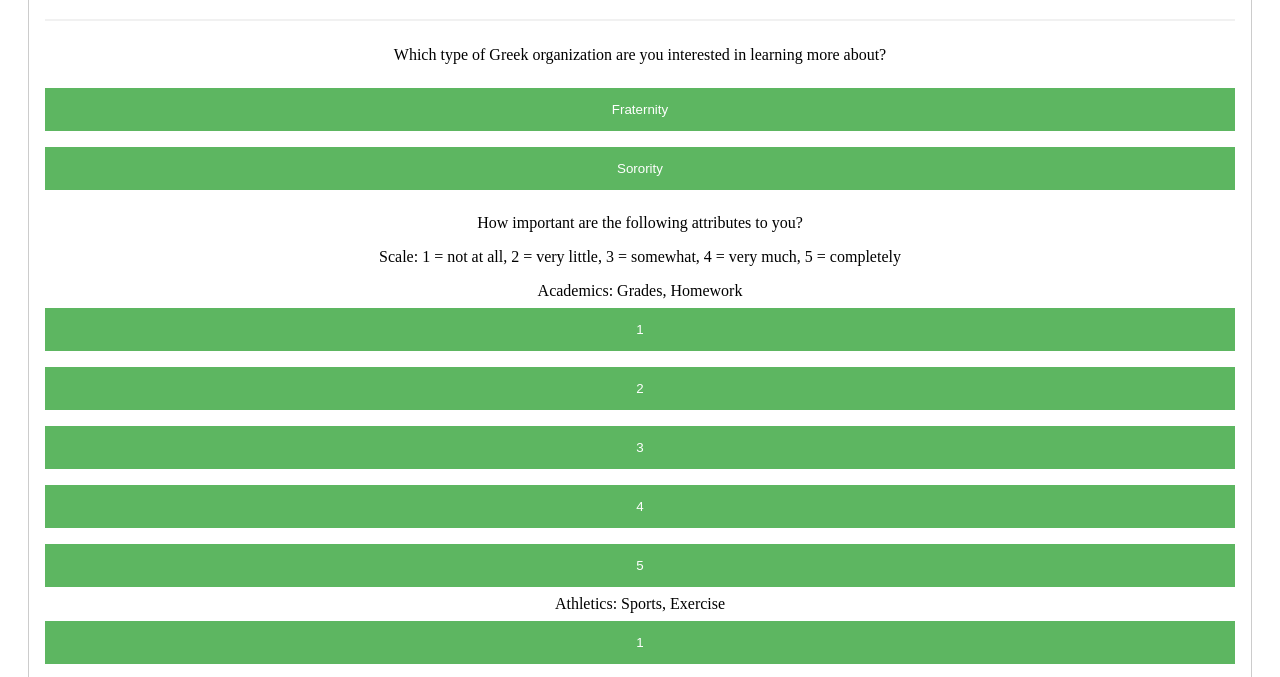
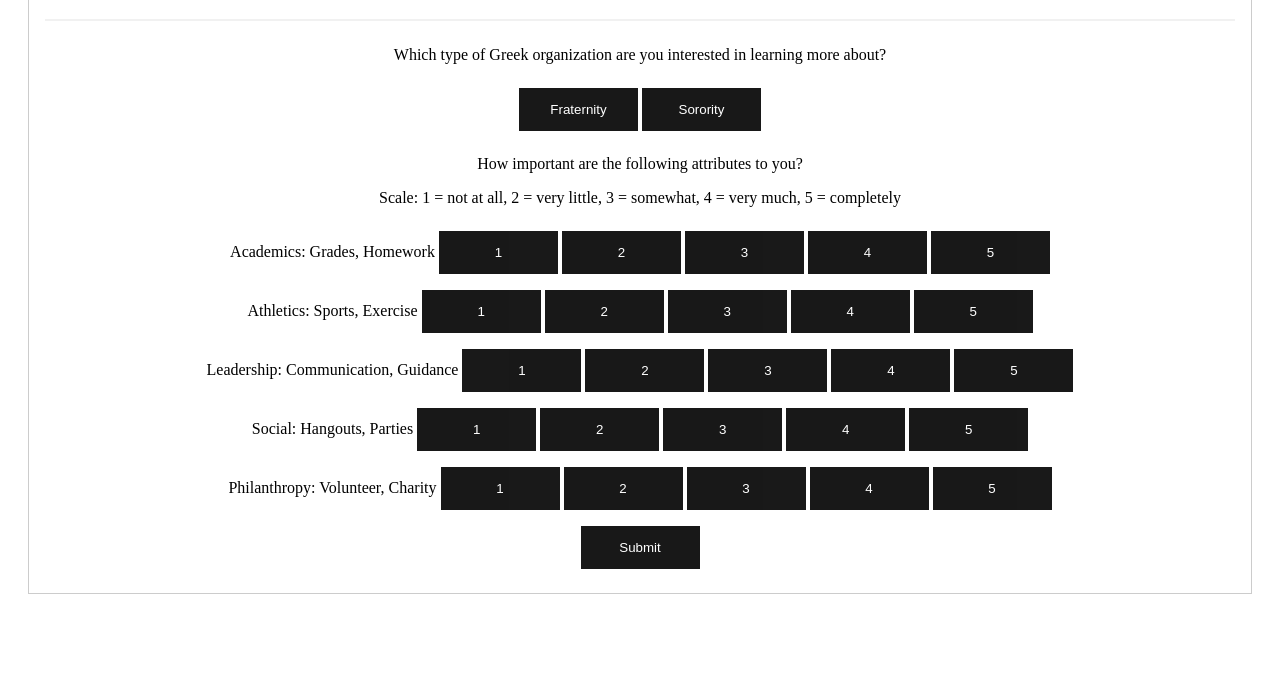
Before and after one commit to mltupas/allstonfojas.github.io, a plain HTML site: page questionnaire.html in a window 1280 px wide. Shown: the part 106-783 px from the top of the page. Drawn offline with nearby package versions, Linux system fonts and the light colour scheme.

Commit message:
Updated introHCI.css

```diff
--- a/css/introHCI.css
+++ b/css/introHCI.css
@@ -163,3 +163,28 @@ i {
      padding: 14px 20px;
      background-color: #f44336;
 }
+
+/* QUESTIONNAIRE BUTTON CSS */
+/*a.button {
+    -webkit-appearance: button;
+    -moz-appearance: button;
+    appearance: button;
+
+    text-decoration: none;
+    color: initial;
+}*/
+
+.number-button {
+  background-color: #000000;
+  width: 10%;
+}
+
+.org-btn {
+  background-color: #000000;
+  width: 10%;
+}
+
+.submitbtn {
+  background-color: #000000;
+  width: 10%;
+}
```
